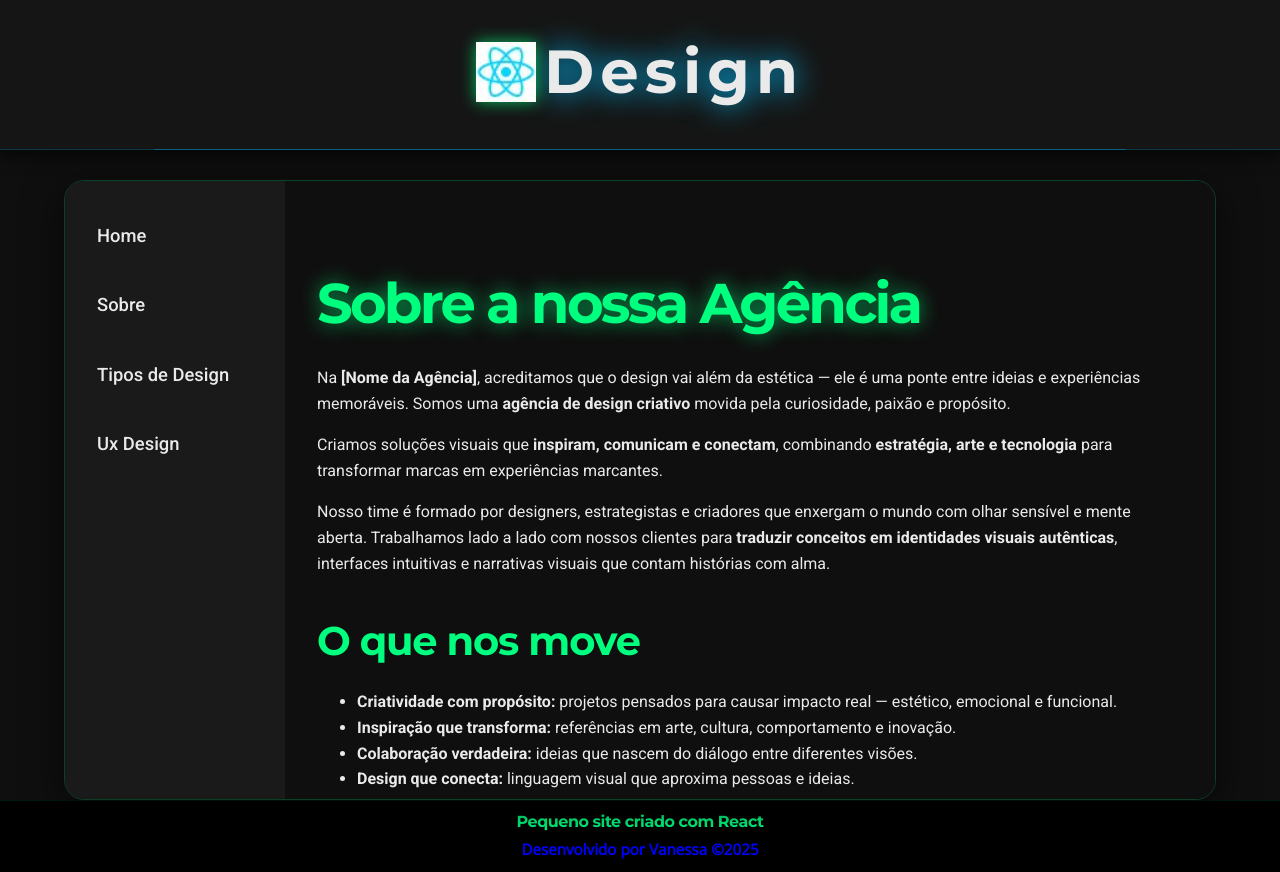
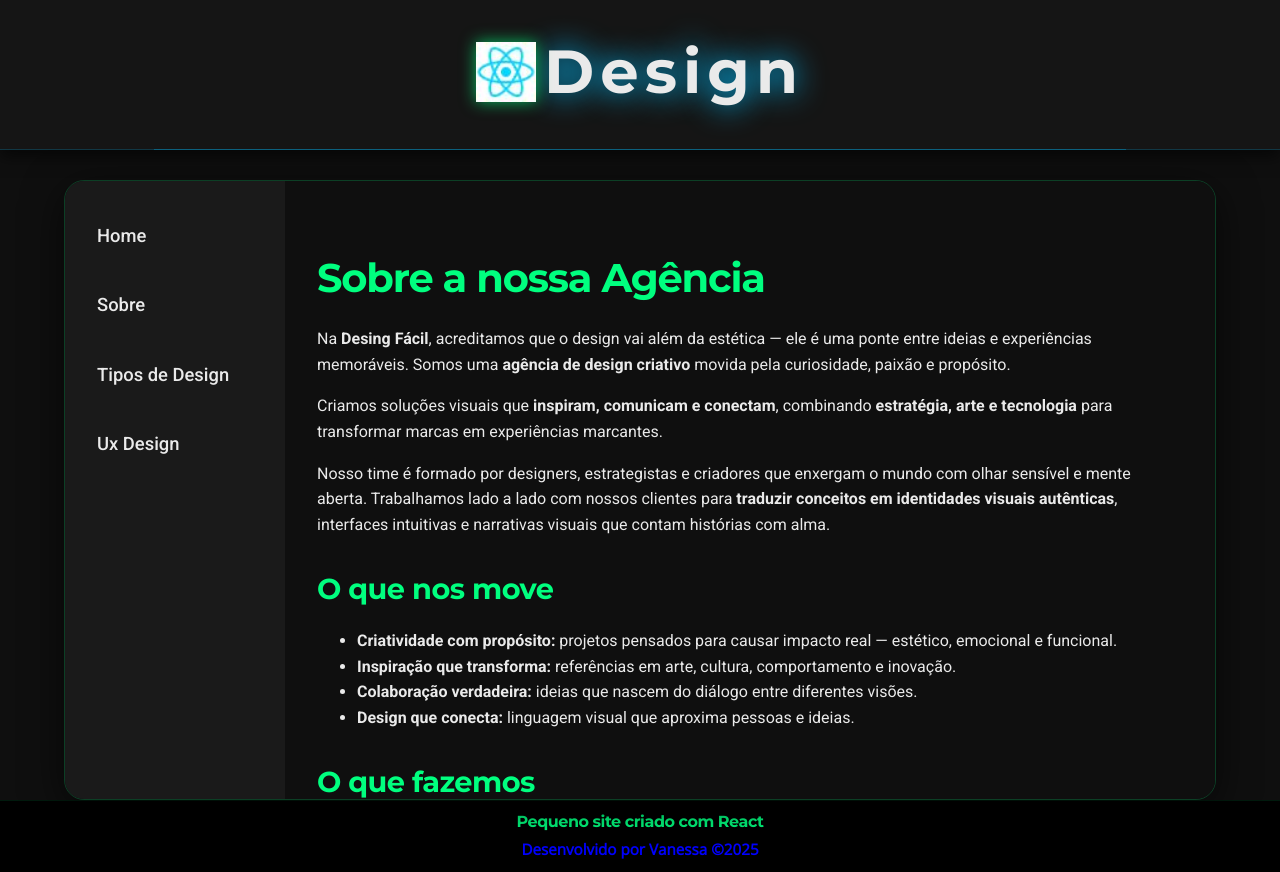
Before and after one commit to VanessaBaldin1/exercicio-react, a React (Vite) app: page /sobre in a window 1280 px wide. Built offline with nearby package versions, Linux system fonts and the light colour scheme.

Commit message:
Ajuste de semântica do HTML nas pages

```diff
--- a/src/pages/Pagina404.tsx
+++ b/src/pages/Pagina404.tsx
@@ -3,7 +3,7 @@ import { Link } from "react-router-dom";
 export default function Pagina404() {
   return (
     <section>
-      <h1>💥 Opa! Você entrou em um universo paralelo...</h1>
+      <h2>💥 Opa! Você entrou em um universo paralelo...</h2>
       <br />
       <p>
         A página que você está procurando se perdeu no espaço-tempo da internet.
--- a/src/pages/Sobre.tsx
+++ b/src/pages/Sobre.tsx
@@ -1,25 +1,50 @@
 export default function Sobre() {
   return (
     <section>
-            <h1>Sobre a nossa Agência</h1>
+      <h2>Sobre a nossa Agência</h2>
 
-            <p>Na <strong>[Nome da Agência]</strong>, acreditamos que o design vai além da estética — ele é uma ponte entre ideias e experiências memoráveis.
-                Somos uma <strong>agência de design criativo</strong> movida pela curiosidade, paixão e propósito.</p>
+      <p>
+        Na <strong>Desing Fácil</strong>, acreditamos que o design vai além da
+        estética — ele é uma ponte entre ideias e experiências memoráveis. Somos
+        uma <b>agência de design criativo</b> movida pela curiosidade, paixão e
+        propósito.
+      </p>
 
-            <p>Criamos soluções visuais que <strong>inspiram, comunicam e conectam</strong>, combinando <strong>estratégia, arte e tecnologia</strong> para transformar marcas em experiências marcantes.</p>
+      <p>
+        Criamos soluções visuais que <b>inspiram, comunicam e conectam</b>,
+        combinando <b>estratégia, arte e tecnologia</b> para transformar marcas
+        em experiências marcantes.
+      </p>
 
-            <p>Nosso time é formado por designers, estrategistas e criadores que enxergam o mundo com olhar sensível e mente aberta.
-                Trabalhamos lado a lado com nossos clientes para <strong>traduzir conceitos em identidades visuais autênticas</strong>, interfaces intuitivas e narrativas visuais que contam histórias com alma.</p>
+      <p>
+        Nosso time é formado por designers, estrategistas e criadores que
+        enxergam o mundo com olhar sensível e mente aberta. Trabalhamos lado a
+        lado com nossos clientes para{" "}
+        <b>traduzir conceitos em identidades visuais autênticas</b>, interfaces
+        intuitivas e narrativas visuais que contam histórias com alma.
+      </p>
 
-            <h2>O que nos move</h2>
+      <h3>O que nos move</h3>
       <ul>
-                <li><strong>Criatividade com propósito:</strong> projetos pensados para causar impacto real — estético, emocional e funcional.</li>
-                <li><strong>Inspiração que transforma:</strong> referências em arte, cultura, comportamento e inovação.</li>
-                <li><strong>Colaboração verdadeira:</strong> ideias que nascem do diálogo entre diferentes visões.</li>
-                <li><strong>Design que conecta:</strong> linguagem visual que aproxima pessoas e ideias.</li>
+        <li>
+          <b>Criatividade com propósito:</b> projetos pensados para causar
+          impacto real — estético, emocional e funcional.
+        </li>
+        <li>
+          <b>Inspiração que transforma:</b> referências em arte, cultura,
+          comportamento e inovação.
+        </li>
+        <li>
+          <b>Colaboração verdadeira:</b> ideias que nascem do diálogo entre
+          diferentes visões.
+        </li>
+        <li>
+          <b>Design que conecta:</b> linguagem visual que aproxima pessoas e
+          ideias.
+        </li>
       </ul>
 
-            <h2>O que fazemos</h2>
+      <h3>O que fazemos</h3>
       <ul>
         <li>Identidade visual &amp; branding</li>
         <li>Design gráfico e editorial</li>
@@ -28,8 +53,11 @@ export default function Sobre() {
         <li>Motion design e experiências visuais</li>
       </ul>
 
-            <p>Se você busca um parceiro criativo que pensa fora da caixa e projeta com coração, seja bem-vindo à <strong>[Nome da Agência]</strong> — onde o design inspira, conecta e transforma.</p>
-
+      <p>
+        Se você busca um parceiro criativo que pensa fora da caixa e projeta com
+        coração, seja bem-vindo à <b>Desing Fácil</b> — onde o design inspira,
+        conecta e transforma.
+      </p>
     </section>
   );
 }
--- a/src/pages/TiposDesign.tsx
+++ b/src/pages/TiposDesign.tsx
@@ -1,14 +1,17 @@
 export default function TiposDesign() {
   return (
     <section>
-            <h1>Tipos de Design</h1>
+      <h2>Tipos de Design</h2>
 
       <p>Conheça os principais tipos de design e suas funções:</p>
 
       <h2>🎨 Design Gráfico</h2>
       <ul>
         <li>Foca na comunicação visual.</li>
-                <li>Criação de logotipos, cartazes, embalagens e materiais impressos/digitais.</li>
+        <li>
+          Criação de logotipos, cartazes, embalagens e materiais
+          impressos/digitais.
+        </li>
       </ul>
 
       <h2>🖥️ Design Digital / Web Design</h2>
@@ -25,7 +28,9 @@ export default function TiposDesign() {
 
       <h2>🎯 UI Design (User Interface)</h2>
       <ul>
-                <li>Criação visual da interface: botões, ícones, cores e tipografia.</li>
+        <li>
+          Criação visual da interface: botões, ícones, cores e tipografia.
+        </li>
         <li>Complementa o UX com estética e clareza.</li>
       </ul>
 
@@ -46,7 +51,6 @@ export default function TiposDesign() {
         <li>Desenvolvimento de objetos físicos e digitais.</li>
         <li>Une forma, função, inovação e ergonomia.</li>
       </ul>
-
     </section>
   );
 }
--- a/src/pages/UXDesign.tsx
+++ b/src/pages/UXDesign.tsx
@@ -1,14 +1,18 @@
 export default function UXDesign() {
   return (
     <section>
-            <h1>O que faz um UX Designer?</h1>
+      <h2>O que faz um UX Designer?</h2>
 
       <p>
-                O <strong>UX Designer</strong> (User Experience Designer) é o profissional responsável por planejar e melhorar a experiência do usuário em produtos digitais, como sites e aplicativos.
+        O <strong>UX Designer</strong> (User Experience Designer) é o
+        profissional responsável por planejar e melhorar a experiência do
+        usuário em produtos digitais, como sites e aplicativos.
       </p>
 
       <p>
-                Seu foco é tornar a navegação simples, funcional e agradável, combinando pesquisa, testes, design e empatia para atender às necessidades reais dos usuários.
+        Seu foco é tornar a navegação simples, funcional e agradável, combinando
+        pesquisa, testes, design e empatia para atender às necessidades reais
+        dos usuários.
       </p>
     </section>
   );
```
Lines whose indentation alone changed are shown as unchanged.
